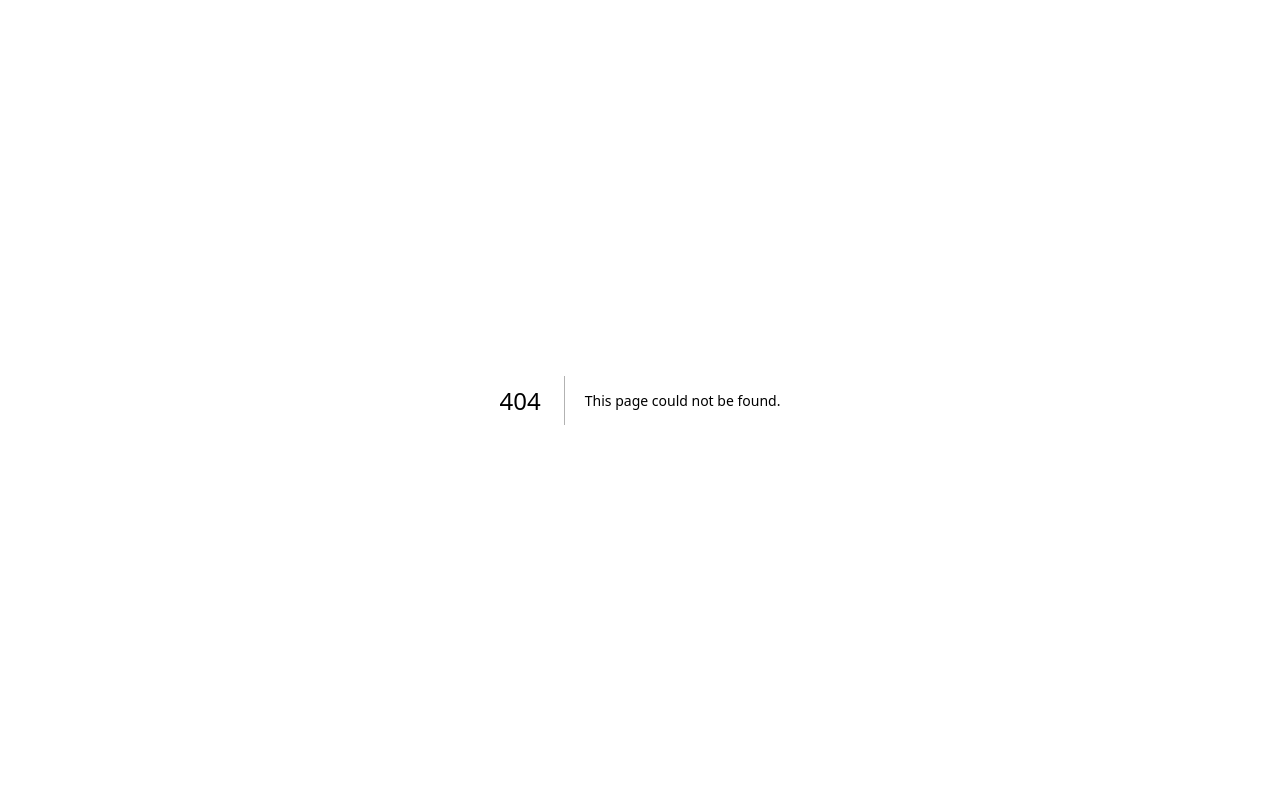
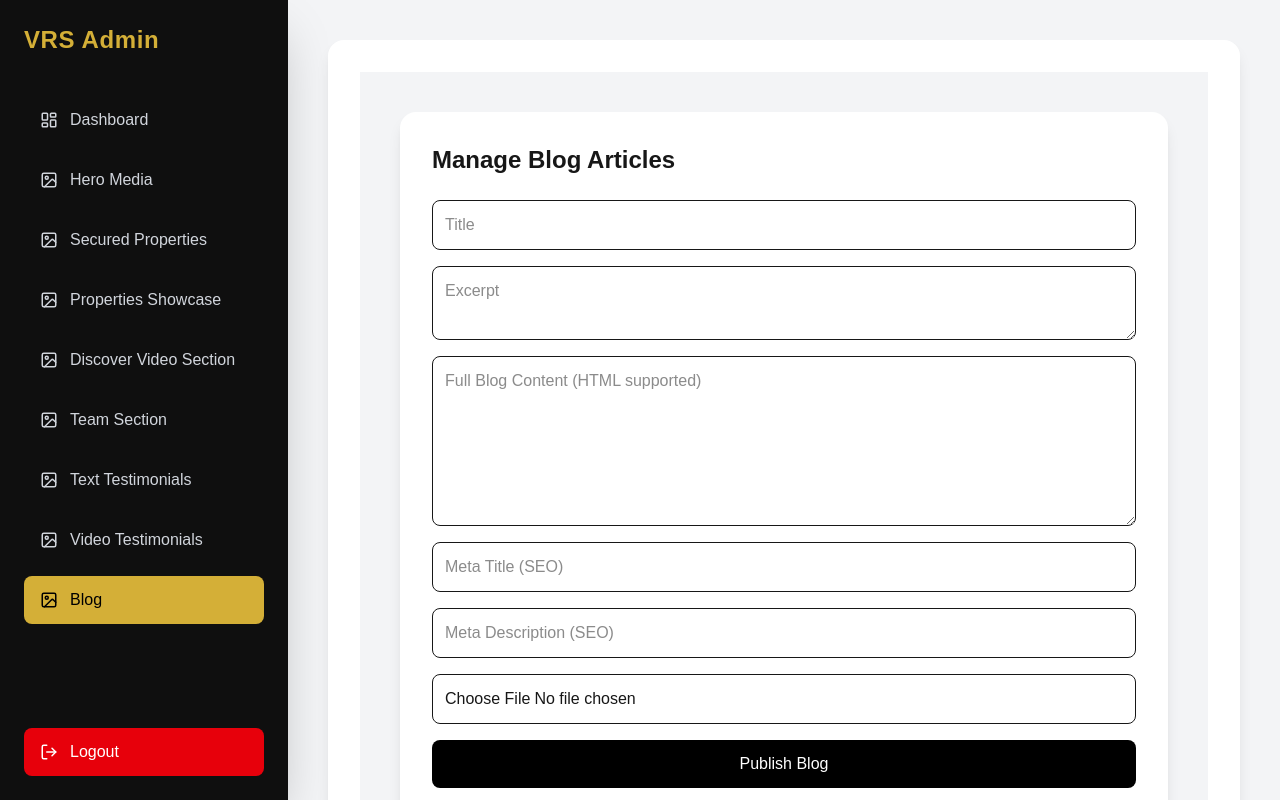
Before and after one commit to dk-pv/VRS-Admin, a Next.js app: page /dashboard/blog in a window 1280 px wide. Before the commit this address had no page. Built offline with nearby package versions, Linux system fonts and the light colour scheme; no server answers; sample sign-in values are in the browser's storage.

Commit message:
setup blog

```diff
--- /dev/null
+++ b/src/app/dashboard/blog/page.tsx
@@ -0,0 +1,167 @@
+"use client";
+
+import { useEffect, useRef, useState } from "react";
+import axios from "axios";
+
+interface Blog {
+  _id: string;
+  title: string;
+  slug: string;
+  excerpt: string;
+  content: string;
+  image: string;
+  metaTitle?: string;
+  metaDescription?: string;
+}
+
+export default function AdminBlogPage() {
+  const API = process.env.NEXT_PUBLIC_API_BASE_URL;
+
+  const [blogs, setBlogs] = useState<Blog[]>([]);
+  const [title, setTitle] = useState("");
+  const [excerpt, setExcerpt] = useState("");
+  const [content, setContent] = useState("");
+  const [metaTitle, setMetaTitle] = useState("");
+  const [metaDescription, setMetaDescription] = useState("");
+  const [imageFile, setImageFile] = useState<File | null>(null);
+  const [editing, setEditing] = useState<Blog | null>(null);
+  const fileRef = useRef<HTMLInputElement>(null);
+
+  // Fetch blogs
+  const fetchBlogs = async () => {
+    const res = await axios.get(`${API}/api/blog`);
+    setBlogs(res.data);
+  };
+
+  useEffect(() => {
+    fetchBlogs();
+  }, []);
+
+  const resetForm = () => {
+    setTitle("");
+    setExcerpt("");
+    setContent("");
+    setMetaTitle("");
+    setMetaDescription("");
+    setImageFile(null);
+    if (fileRef.current) fileRef.current.value = "";
+  };
+
+  // CREATE
+  const handleCreate = async () => {
+    if (!title || !excerpt || !content || !imageFile) return;
+
+    const formData = new FormData();
+    formData.append("title", title);
+    formData.append("excerpt", excerpt);
+    formData.append("content", content);
+    formData.append("metaTitle", metaTitle);
+    formData.append("metaDescription", metaDescription);
+    formData.append("image", imageFile);
+
+    await axios.post(`${API}/api/blog`, formData);
+
+    resetForm();
+    fetchBlogs();
+  };
+
+  // DELETE
+  const handleDelete = async (id: string) => {
+    await axios.delete(`${API}/api/blog/${id}`);
+    setBlogs((prev) => prev.filter((b) => b._id !== id));
+  };
+
+  return (
+    <div className="p-10 bg-gray-100 min-h-screen">
+      <div className="max-w-6xl mx-auto bg-white rounded-2xl p-8 shadow-lg">
+        <h1 className="text-2xl font-bold mb-6">
+          Manage Blog Articles
+        </h1>
+
+        {/* CREATE FORM */}
+        <div className="grid gap-4 mb-10">
+
+          <input
+            placeholder="Title"
+            value={title}
+            onChange={(e) => setTitle(e.target.value)}
+            className="border p-3 rounded-lg"
+          />
+
+          <textarea
+            placeholder="Excerpt"
+            value={excerpt}
+            onChange={(e) => setExcerpt(e.target.value)}
+            className="border p-3 rounded-lg"
+          />
+
+          <textarea
+            placeholder="Full Blog Content (HTML supported)"
+            value={content}
+            onChange={(e) => setContent(e.target.value)}
+            rows={6}
+            className="border p-3 rounded-lg"
+          />
+
+          <input
+            placeholder="Meta Title (SEO)"
+            value={metaTitle}
+            onChange={(e) => setMetaTitle(e.target.value)}
+            className="border p-3 rounded-lg"
+          />
+
+          <input
+            placeholder="Meta Description (SEO)"
+            value={metaDescription}
+            onChange={(e) => setMetaDescription(e.target.value)}
+            className="border p-3 rounded-lg"
+          />
+
+          <input
+            type="file"
+            ref={fileRef}
+            onChange={(e) =>
+              e.target.files &&
+              setImageFile(e.target.files[0])
+            }
+            className="border p-3 rounded-lg"
+          />
+
+          <button
+            onClick={handleCreate}
+            className="bg-black text-white py-3 rounded-lg"
+          >
+            Publish Blog
+          </button>
+        </div>
+
+        {/* BLOG LIST */}
+        <div className="space-y-4">
+          {blogs.map((blog) => (
+            <div
+              key={blog._id}
+              className="flex justify-between items-center border p-4 rounded-lg"
+            >
+              <div>
+                <p className="font-semibold">
+                  {blog.title}
+                </p>
+                <p className="text-sm text-gray-500">
+                  /blog/{blog.slug}
+                </p>
+              </div>
+
+              <button
+                onClick={() => handleDelete(blog._id)}
+                className="text-red-600"
+              >
+                Delete
+              </button>
+            </div>
+          ))}
+        </div>
+
+      </div>
+    </div>
+  );
+}
--- a/src/app/dashboard/layout.tsx
+++ b/src/app/dashboard/layout.tsx
@@ -115,6 +115,15 @@ export default function DashboardLayout({
               Video Testimonials
             </Link>
 
+
+             <Link
+              href="/dashboard/blog"
+              className={menuItemClass("/dashboard/blog")}
+            >
+              <Image size={18} />
+              Blog
+            </Link>
+
             {/* {role === "superadmin" && (
               <Link
                 href="/dashboard/admins"
--- a/src/app/dashboard/page.tsx
+++ b/src/app/dashboard/page.tsx
@@ -1,22 +1,97 @@
 "use client";
 
-import { useEffect } from "react";
+import { useEffect, useState } from "react";
 import { useRouter } from "next/navigation";
+import axios from "axios";
+
+interface Message {
+  _id: string;
+  name: string;
+  email: string;
+  message: string;
+  isRead: boolean;
+}
 
 export default function Dashboard() {
   const router = useRouter();
+  const API = process.env.NEXT_PUBLIC_API_BASE_URL;
+
+  const [messages, setMessages] = useState<Message[]>([]);
 
   useEffect(() => {
     const token = localStorage.getItem("adminToken");
+    if (!token) router.push("/login");
 
-    if (!token) {
-      router.push("/login");
-    }
+    fetchMessages();
   }, []);
+
+  const fetchMessages = async () => {
+    const res = await axios.get(`${API}/api/contact`);
+    setMessages(res.data);
+  };
+
+  const deleteMessage = async (id: string) => {
+    await axios.delete(`${API}/api/contact/${id}`);
+    setMessages((prev) =>
+      prev.filter((msg) => msg._id !== id)
+    );
+  };
+
+  const markAsRead = async (id: string) => {
+    await axios.put(`${API}/api/contact/read/${id}`);
+    fetchMessages();
+  };
 
   return (
     <div className="p-10">
-      <h1 className="text-2xl font-bold">Admin Dashboard</h1>
+      <h1 className="text-2xl font-bold mb-8">
+        Contact Messages
+      </h1>
+
+      <div className="space-y-4">
+        {messages.map((msg) => (
+          <div
+            key={msg._id}
+            className={`border p-4 rounded-lg ${
+              msg.isRead
+                ? "bg-white"
+                : "bg-yellow-50"
+            }`}
+          >
+            <p className="font-semibold">
+              {msg.name}
+            </p>
+            <p className="text-sm text-gray-600">
+              {msg.email}
+            </p>
+            <p className="mt-2">
+              {msg.message}
+            </p>
+
+            <div className="flex gap-4 mt-3">
+              {!msg.isRead && (
+                <button
+                  onClick={() =>
+                    markAsRead(msg._id)
+                  }
+                  className="text-blue-600"
+                >
+                  Mark as Read
+                </button>
+              )}
+
+              <button
+                onClick={() =>
+                  deleteMessage(msg._id)
+                }
+                className="text-red-600"
+              >
+                Delete
+              </button>
+            </div>
+          </div>
+        ))}
+      </div>
     </div>
   );
 }
```
